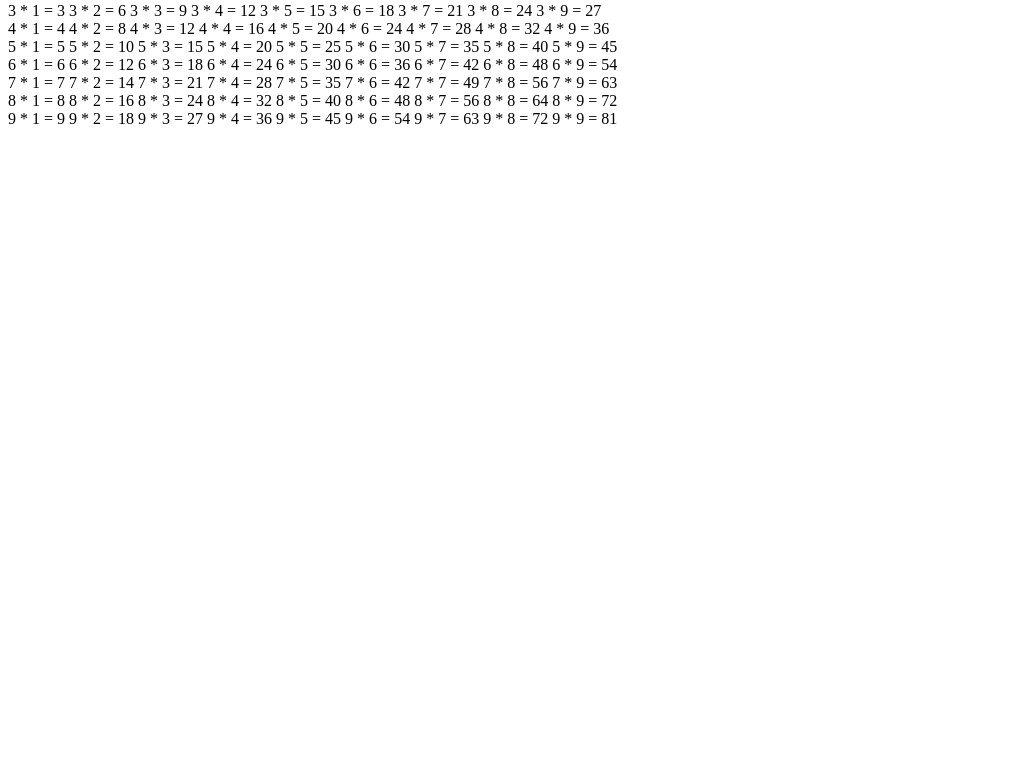
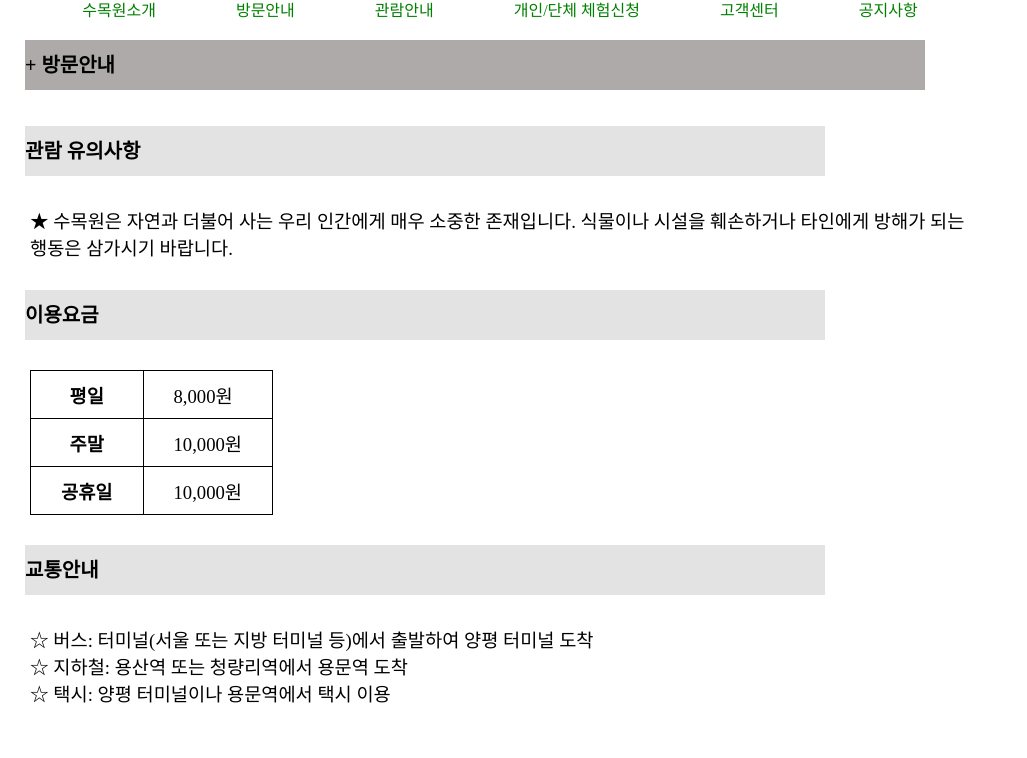
Before and after one commit to dbsrjs/School, a plain HTML site: page index.html in a window 1280 px wide. Shown: the part 42-800 px from the top of the page, without its empty margins (0-1027 px from the left). Drawn offline with Linux system fonts and the light colour scheme.

Commit message:
11/14 HTML, CSS

```diff
--- a/index.html
+++ b/index.html
@@ -1,100 +1,60 @@
 <!DOCTYPE html>
-<html lang="ko">
+<html>
 
 <head>
     <meta charset="UTF-8">
-    <title>Document</title>
+    <title>수목원</title>
+    <link rel="stylesheet" type="text/css" href="style.css">
 </head>
 
 <body>
-    <script>
+    <div id="header">
+        <img src="main_image_test.jpg" alt="수목원 홍보 이미지" width="100%" />
+        <div class="menu">
+            <ul>
+                <li><a href="about_us.mtml">수목원소개</a></li>
+                <li><a href="#">방문안내</a></li>
+                <li><a href="#">관람안내</a></li>
+                <li><a href="#">개인/단체 체험신청</a></li>
+                <li><a href="#">고객센터</a></li>
+                <li><a href="#">공지사항</a></li>
+            </ul>
+        </div>
+    </div>
+    <div id="main">
+        <div class="info_title">+ 방문안내</div>
+        <br><br>
+        <div class="info_title_detail">관람 유의사항</div>
+        <div class="info_contents">
+            ★ 수목원은 자연과 더불어 사는 우리 인간에게 매우 소중한 존재입니다. 식물이나 시설을 훼손하거나 타인에게 방해가 되는 행동은 삼가시기 바랍니다.
+        </div>
 
-        let kor = 90;
-        let eng = 88;
-        let math = 99;
-        let DB = 100;
-        /*
-        document.write(`국어(kor) : ${kor}점<br>`);
-        document.write(`국어(emg) : ${eng}점<br>`);
-        document.write(`국어(math) : ${math}점<br>`);
-        document.write(`데이터베이스(DB) : ${DB}점<br>`);
-        document.write(`평균 : ${(kor + eng + math + DB) / 4}점`);
+        <div class="info_title_detail">이용요금</div>
+        <div class="info_contents">
+            <table class="info_table">
+                <tr>
+                    <th>평일</th>
+                    <td>8,000원</td>
+                </tr>
+                <tr>
+                    <th>주말</th>
+                    <td>10,000원</td>
+                </tr>
+                <tr>
+                    <th>공휴일</th>
+                    <td>10,000원</td>
+                </tr>
+            </table>
+        </div>
 
+        <div class="info_title_detail">교통안내</div>
+        <div class="info_contents">
+            ☆ 버스: 터미널(서울 또는 지방 터미널 등)에서 출발하여 양평 터미널 도착<br>
+            ☆ 지하철: 용산역 또는 청량리역에서 용문역 도착<br>
+            ☆ 택시: 양평 터미널이나 용문역에서 택시 이용<br>
+        </div>
 
-        document.write("<br>");
-        document.write("<br>");
-        document.write("<br>");
-
-
-        let exam = [90, 88, 99, 100];
-        document.write(`국어(kor) : ${exam[0]}점<br>`);
-        document.write(`국어(emg) : ${exam[1]}점<br>`);
-        document.write(`국어(math) : ${exam[2]}점<br>`);
-        document.write(`데이터베이스(DB) : ${exam[3]}점<br>`);
-        document.write(`평균 : ${(exam[0] + exam[1] + exam[2] + exam[3]) / exam.length}점`);
-
-
-        document.write("<br>");
-        document.write("<br>");
-        document.write("<br>");
-
-
-        let exam2 = {
-            'kor': 90,
-            'eng': 100,
-            'math': 99,
-            'DB': 80
-        }
-        document.write(`국어(kor) : ${exam2['kor']}점<br>`);
-        document.write(`국어(emg) : ${exam2['eng']}점<br>`);
-        document.write(`국어(math) : ${exam2['math']}점<br>`);
-        document.write(`데이터베이스(DB) : ${exam2['DB']}점<br>`);
-        document.write(`평균 : ${(exam2['kor'] + exam2['eng'] + exam2['math'] + exam2['DB']) / 4}점`);
-
-
-        let exam = [90, 88, 99, 100];
-        for (let i = 0; i < exam.length; i++) {
-            document.write(`${i} : ${exam[i]}<br>`);
-        }
-
-
-        document.write("<br>");
-        document.write("<br>");
-        document.write("<br>");
-
-
-        for (let i in exam) {
-            document.write(`${i} : ${exam[i]}<br>`);
-        }
-
-
-        document.write("<br>");
-        document.write("<br>");
-        document.write("<br>");
-
-
-        let exam2 = {
-            'kor': 90,
-            'eng': 100,
-            'math': 99,
-            'DB': 80
-        }
-
-        for (let i in exam2) {
-            if (i == 'DB') {
-                break;
-            }
-            document.write(`${i} : ${exam2[i]}<br>`);
-        }
-        */
-
-        for (let i = 1; i < 10; i++) {
-            for (let j = 1; j < 10; j++) {
-                document.write(`${i} * ${j} = ${i * j} `)
-            }
-            document.write('<br>');
-        }
-    </script>
+    </div>
 </body>
 
 </html>
--- /dev/null
+++ b/style.css
@@ -0,0 +1,78 @@
+* {
+    margin: 0;
+    padding: 0;
+}
+
+#main {
+    width: 1000px;
+}
+
+#header {
+    width: 1000px;
+}
+
+.menu {
+    text-align: center;
+}
+
+.menu ul {
+    margin: auto;
+    display: inline-block;
+}
+
+.menu li {
+    float: left;
+    list-style: none;
+    padding: 15px;
+}
+
+.menu a {
+    padding: 15px 25px;
+    text-decoration: none;
+    color: green;
+}
+
+a:hover {
+    background-color: #DBBABA;
+    color: black;
+}
+
+.info_title {
+    width: 900px;
+    height: 50px;
+    margin: 0 25px;
+    background-color: #AEAAAA;
+    line-height: 50px;
+    font-size: 15pt;
+    font-weight: bold;
+}
+
+.info_title_detail {
+    width: 800px;
+    height: 50px;
+    margin: 0 25px;
+    background-color: #E4E3E3;
+    line-height: 50px;
+    font-size: 15pt;
+    font-weight: bold;
+}
+
+.info_contents {
+    padding: 30px;
+    font-size: 14pt;
+}
+
+.info_table {
+    border: black solid 1px;
+    border-collapse: collapse;
+}
+
+.info_table tr td {
+    border: black solid 1px;
+    padding: 10px 30px;
+}
+
+.info_table tr th {
+    border: black solid 1px;
+    padding: 10px 30px;
+}
```
